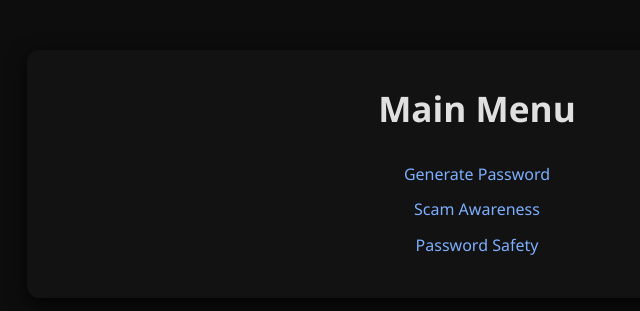
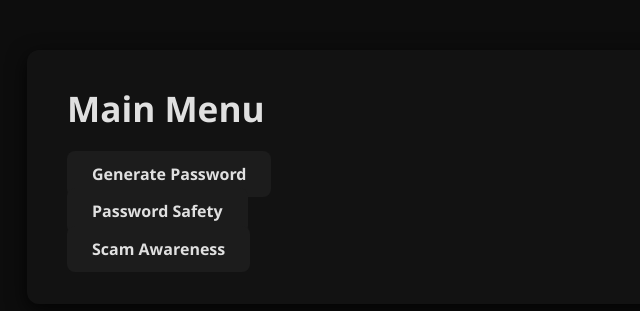
Before and after one commit to zach123abc/Hackathon-CyberSheild, a Flask app: page /menu in a window 1280 px wide. Shown: the part 69-380 px from the top of the page, without its empty margins (163-803 px from the left). Run offline with Flask 3, Linux system fonts and the light colour scheme.

Commit message:
Update menu.html

```diff
--- a/templates/menu.html
+++ b/templates/menu.html
@@ -3,16 +3,10 @@
 {% block title %}Main Menu{% endblock %}
 
 {% block content %}
-<h1 style="text-align: center;">Main Menu</h1>
-<ul style="list-style: none; text-align: center; padding: 0;">
-    <li style="margin: 10px 0;">
-        <a href="{{ url_for('generate') }}">Generate Password</a>
-    </li>
-    <li style="margin: 10px 0;">
-        <a href="{{ url_for('scam_awareness') }}">Scam Awareness</a>
-    </li>
-    <li style="margin: 10px 0;">
-        <a href="{{ url_for('password_safety') }}">Password Safety</a>
-    </li>
+<h1>Main Menu</h1>
+<ul>
+  <li><a class="btn" href="{{ url_for('generate') }}">Generate Password</a></li>
+  <li><a class="btn" href="{{ url_for('password_safety') }}">Password Safety</a></li>
+  <li><a class="btn" href="{{ url_for('scam_awareness') }}">Scam Awareness</a></li>
 </ul>
 {% endblock %}
```
